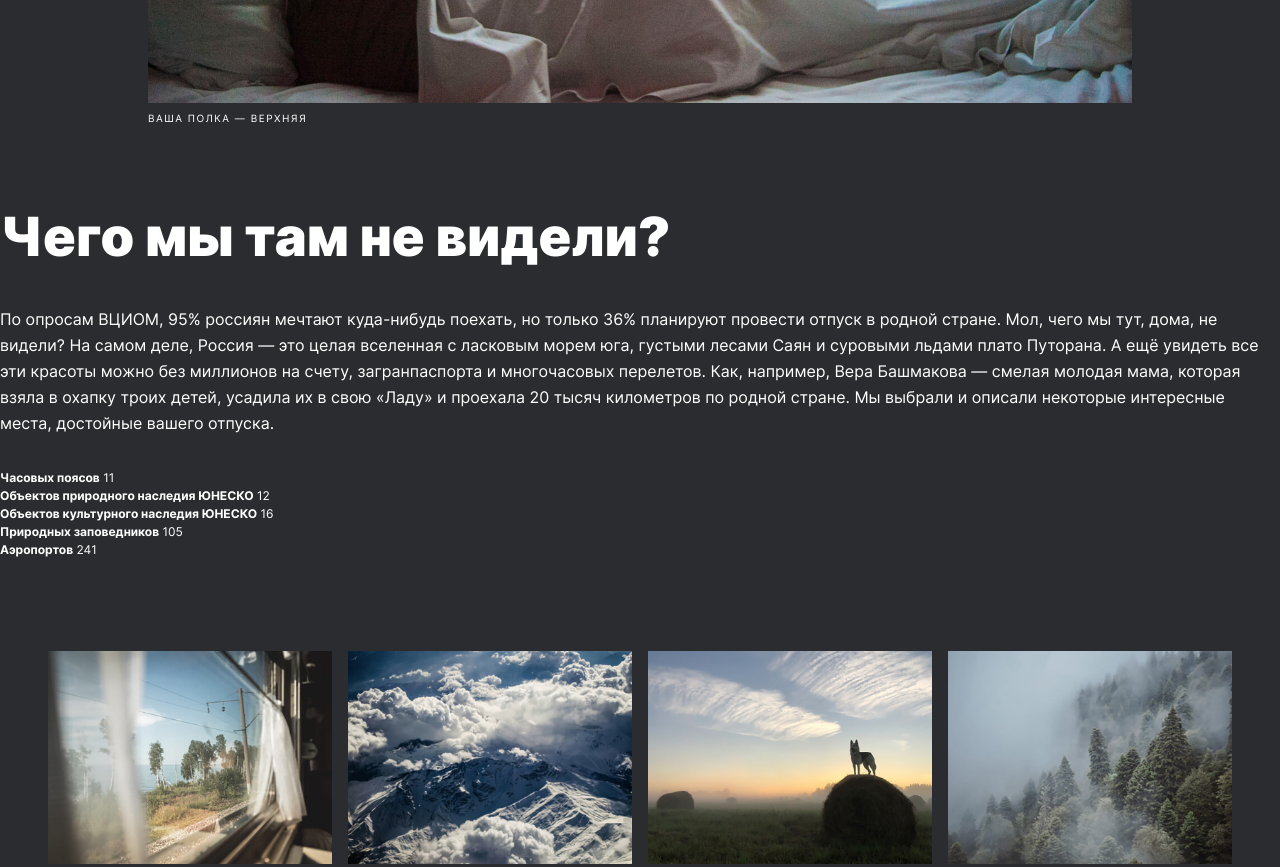
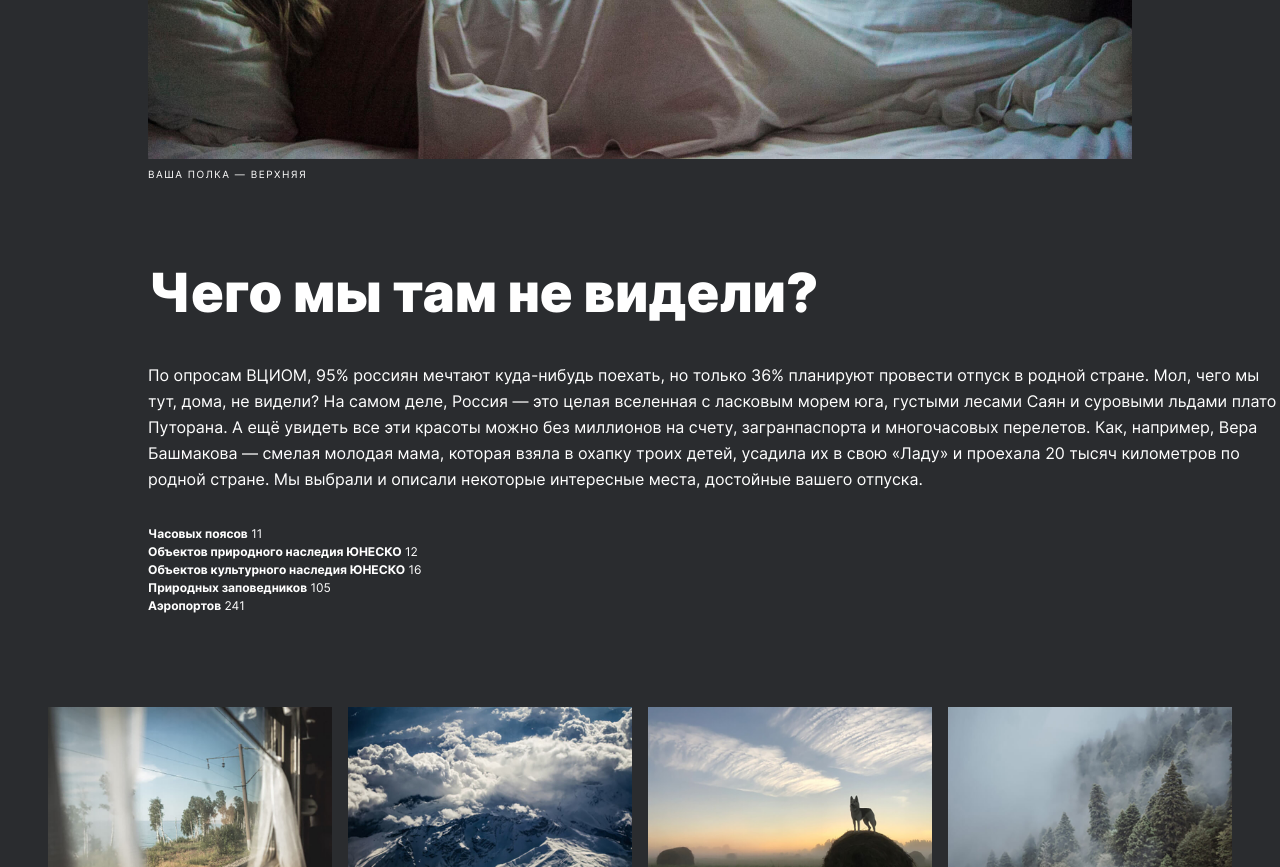
Before and after one commit to avetkovskaya/russian-travel, a plain HTML site: page index.html in a window 1280 px wide. Shown: the part 960-1827 px from the top of the page. Drawn offline with Linux system fonts and the light colour scheme.

Commit message:
Ревью

```diff
--- a/blocks/intro/__text/intro__text.css
+++ b/blocks/intro/__text/intro__text.css
@@ -4,7 +4,6 @@
     max-width: 690px;
     padding: 40px 0 33px;
     margin: 0;
-    max-width: 690px;
 }
 
 @media screen and (max-width:1000px) {
--- a/blocks/intro/intro.css
+++ b/blocks/intro/intro.css
@@ -1,8 +1,9 @@
 .intro {
   display: flex;
   flex-direction: column;
-  padding: 83px 0 92px 0;
+  padding: 83px 0 92px 148px;
   margin: 0;
+  justify-content: center;
 }
 
 @media screen and (max-width: 1279px) {
--- a/blocks/lead/__caption/lead__caption.css
+++ b/blocks/lead/__caption/lead__caption.css
@@ -7,14 +7,13 @@
     text-transform: uppercase;
     margin: 0;
     padding-top: 8px;
-    justify-content: start ;
+    justify-content: start;
     align-self: flex-start;
-    letter-spacing: 0.15em;
     }
 
     @media screen and (max-width: 768px) {
         .lead__caption {
-          padding-bottom: 84px
+          padding-bottom: 84px;
         }
       }
 
--- a/blocks/lead/lead.css
+++ b/blocks/lead/lead.css
@@ -4,6 +4,7 @@
     display: flex;
     flex-direction: column;
     align-items: center;
+    padding: 56px 148px 0 148px;
 }
 
 @media screen and (max-width: 1024px) {
```
